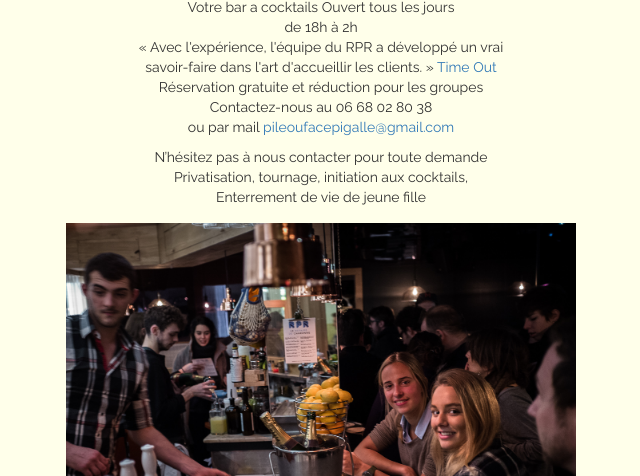
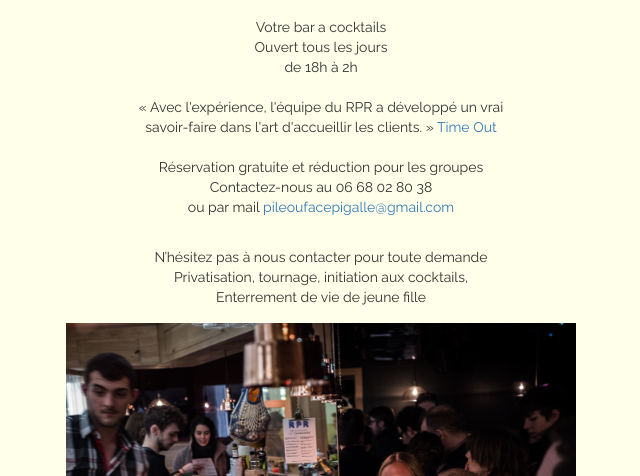
Before and after one commit to fwibaux/rpr, a plain HTML site: page index.html in a window 1280 px wide. Shown: the part 324-800 px from the top of the page, without its empty margins (319-959 px from the left). Drawn offline with nearby package versions, Linux system fonts and the light colour scheme.

Commit message:
interligne added

```diff
--- a/index.html
+++ b/index.html
@@ -43,19 +43,23 @@
         75011 Paris<br>
         Métro Charonne
       </p>
+      <br>
       <p>
-        Votre bar a cocktails
+        Votre bar a cocktails<br>
         Ouvert tous les jours<br>
         de 18h à 2h<br>
       </p>
+      <br>
       <p>
         « Avec l'expérience, l'équipe du RPR a développé un vrai <br> savoir-faire dans l'art d'accueillir les clients. » <a href="https://www.timeout.fr/paris/bars/le-rpr-repaire-de-charonne">Time Out</a>
       </p>
+      <br>
       <p id="reservation">
         Réservation gratuite et réduction pour les groupes<br>
         Contactez-nous au 06 68 02 80 38<br>
         ou par mail <a href="mailto:pileoufacepigalle@gmail.com">pileoufacepigalle@gmail.com</a>
       </p>
+      <br>
       <p>
         N’hésitez pas à nous contacter pour toute demande<br>
         Privatisation, tournage, initiation aux cocktails,<br>
@@ -67,6 +71,7 @@
         <a href="https://www.facebook.com/pg/lerepairedecharonne", target="_blank">facebook</a><br>
         <a href="https://www.instagram.com/rprcharonne/", target="_blank">instagram</a>
       </p>
+      <br>
       <p>
         Nos autres lieux :<br>
         <a href="http://pileoufacepigalle.com/">Pile ou Face Pigalle</a><br>
```
